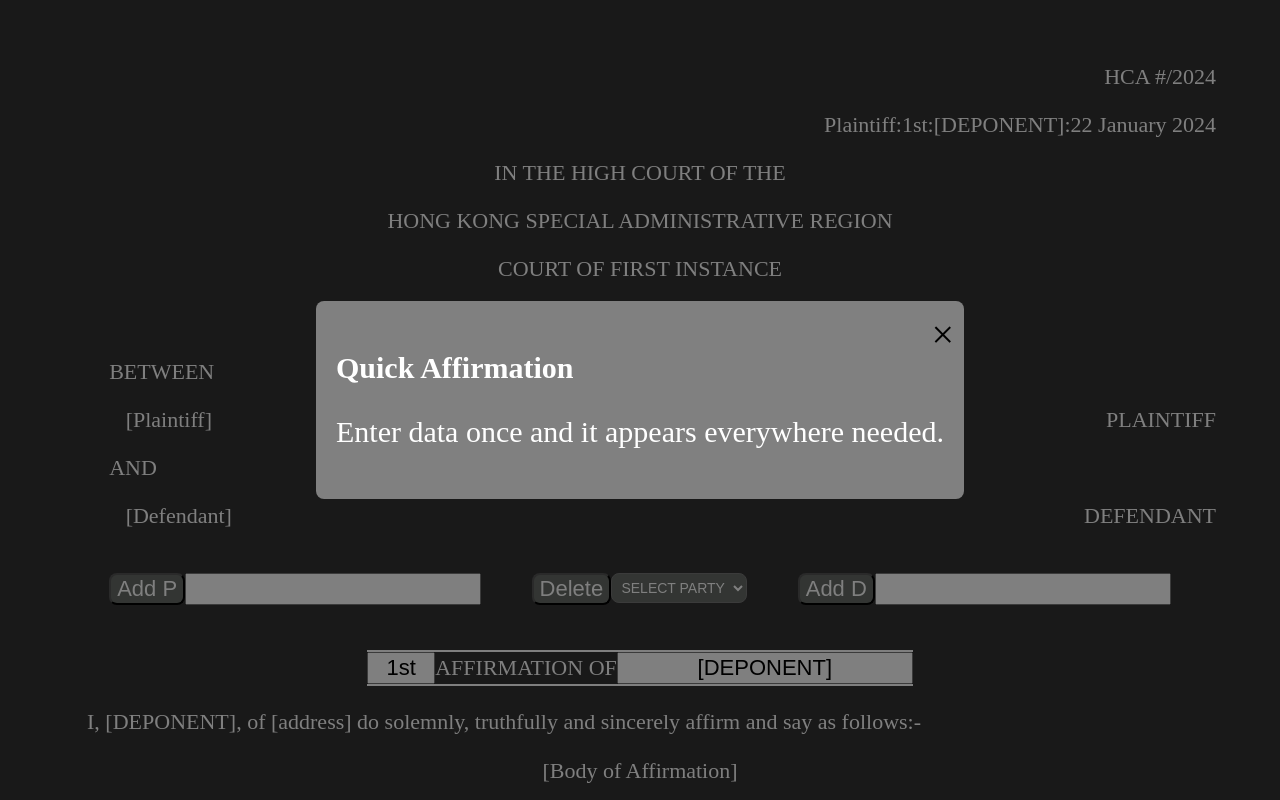
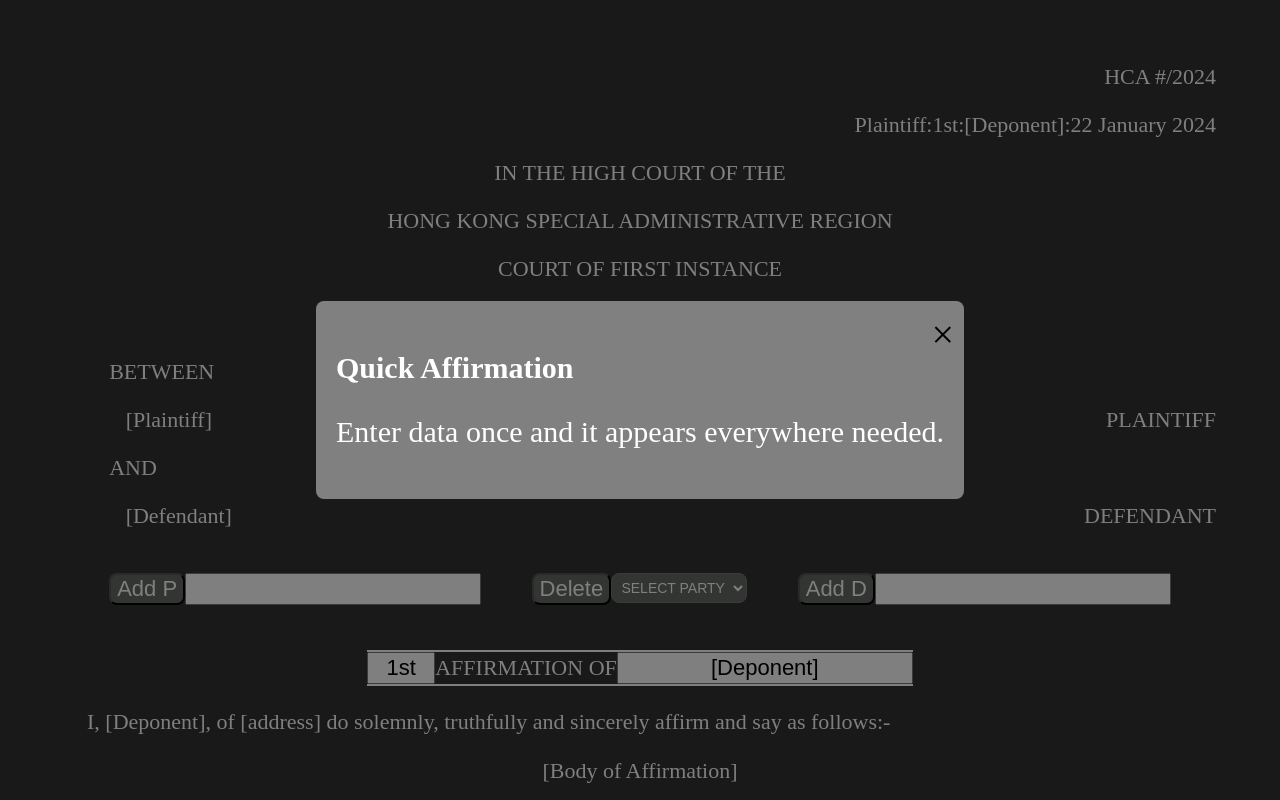
Before and after one commit to 3willows/quickAffirmation, a React (Create React App) app: page / in a window 1280 px wide. Shown: the top 800 px of the page. Built offline with nearby package versions, Linux system fonts and the light colour scheme.

Commit message:
change placeholder text

```diff
--- a/src/App.js
+++ b/src/App.js
@@ -18,7 +18,7 @@ function App() {
 
   // 1st Affirmation of Ming
   const [affirmNumber, setAffirmNumber] = useState("1st")
-  const [deponentName, setDeponentName] = useState("[DEPONENT]")
+  const [deponentName, setDeponentName] = useState("[Deponent]")
 
   //Parties
   const [plaintiffs, setPlaintiffs] = useState(initialPs)
```
